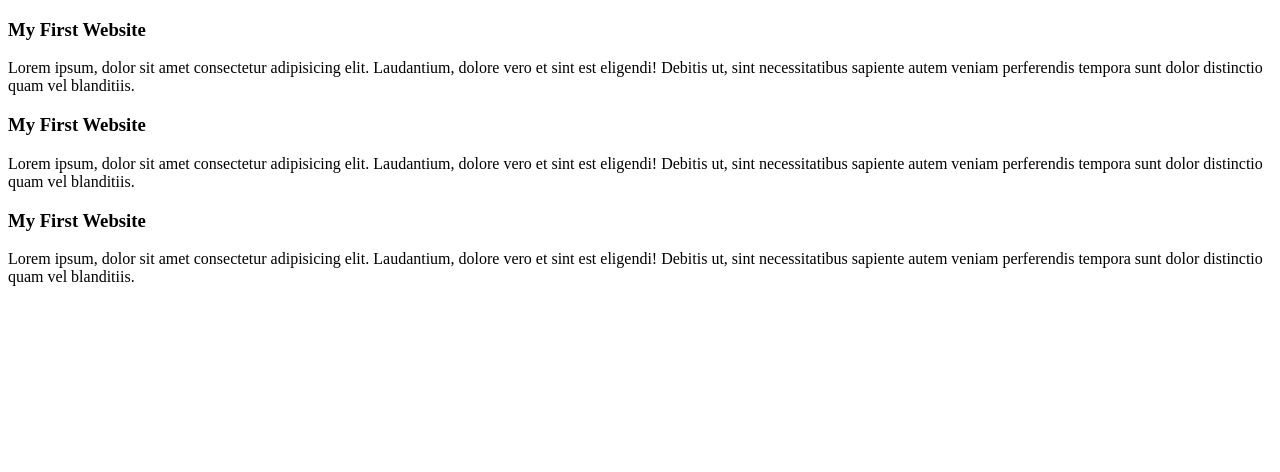
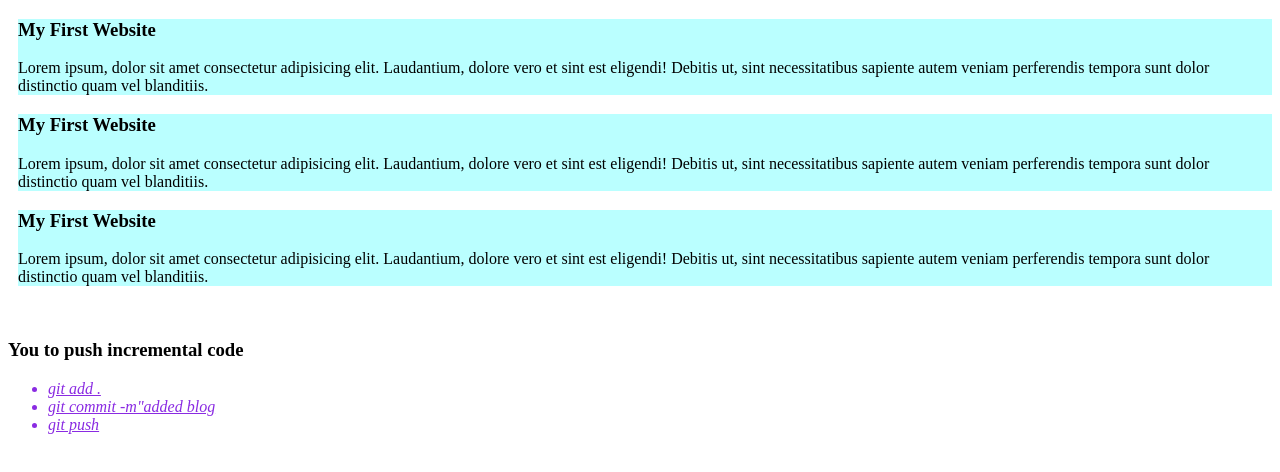
Before and after one commit to Mahbub6T9/my-simple-website, a plain HTML site: page index.html in a window 1280 px wide. Drawn offline with Linux system fonts and the light colour scheme.

Commit message:
added list

```diff
--- a/index.html
+++ b/index.html
@@ -5,7 +5,7 @@
     <meta name="viewport" content="width=device-width, initial-scale=1.0">
     <title>Document</title>
 
-    <link rel="stylesheet" href="style/">
+    <link rel="stylesheet" href="style/blog.css">
 </head>
 <body>
     <div>
@@ -30,6 +30,16 @@
         <h3>My First Website</h3>
         <p>Lorem ipsum, dolor sit amet consectetur adipisicing elit. Laudantium, dolore vero et sint est eligendi! Debitis ut, sint necessitatibus sapiente autem veniam perferendis tempora sunt dolor distinctio quam vel blanditiis.</p>
     </div>
+    <br>
+
+
+
+    <p id="a1"><h3>You to push incremental code </h3></p>
+    <ul>
+        <li class="under"><i>git add .</i></li>
+        <li class="under"><i>git commit -m"added blog</i></li>
+        <li class="under"><i>git push</i></li>
+    </ul>
 
 
 
--- a/style/blog.css
+++ b/style/blog.css
@@ -1,3 +1,20 @@
 div{
     background-color: rgb(186, 255, 255);
 }
+div{
+    margin-left: 10px;
+    margin: 0px 0px 0px 10px;
+}
+div{
+    /* background-color: aquamarine; */
+}
+#a1{
+    background-color: brown;
+
+}
+.under{text-decoration: underline;
+color: blueviolet;
+
+
+
+}
```
